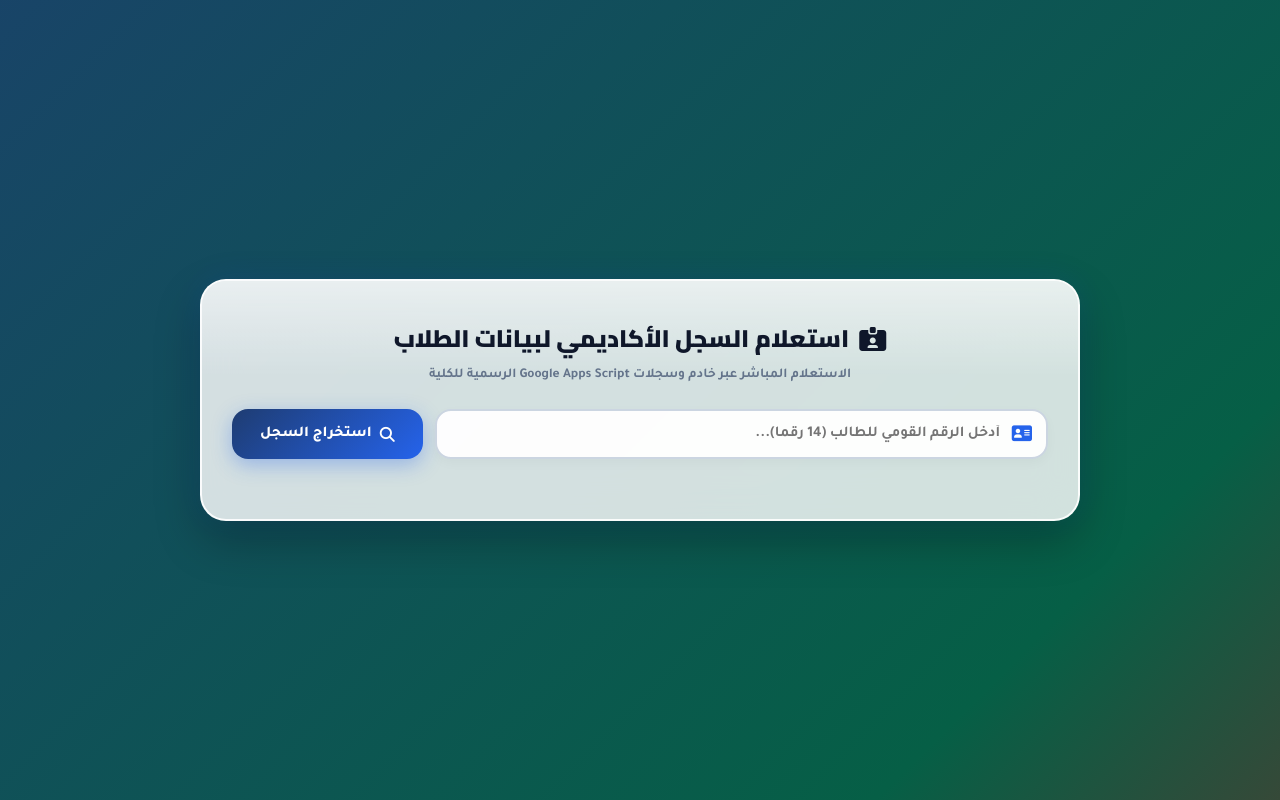
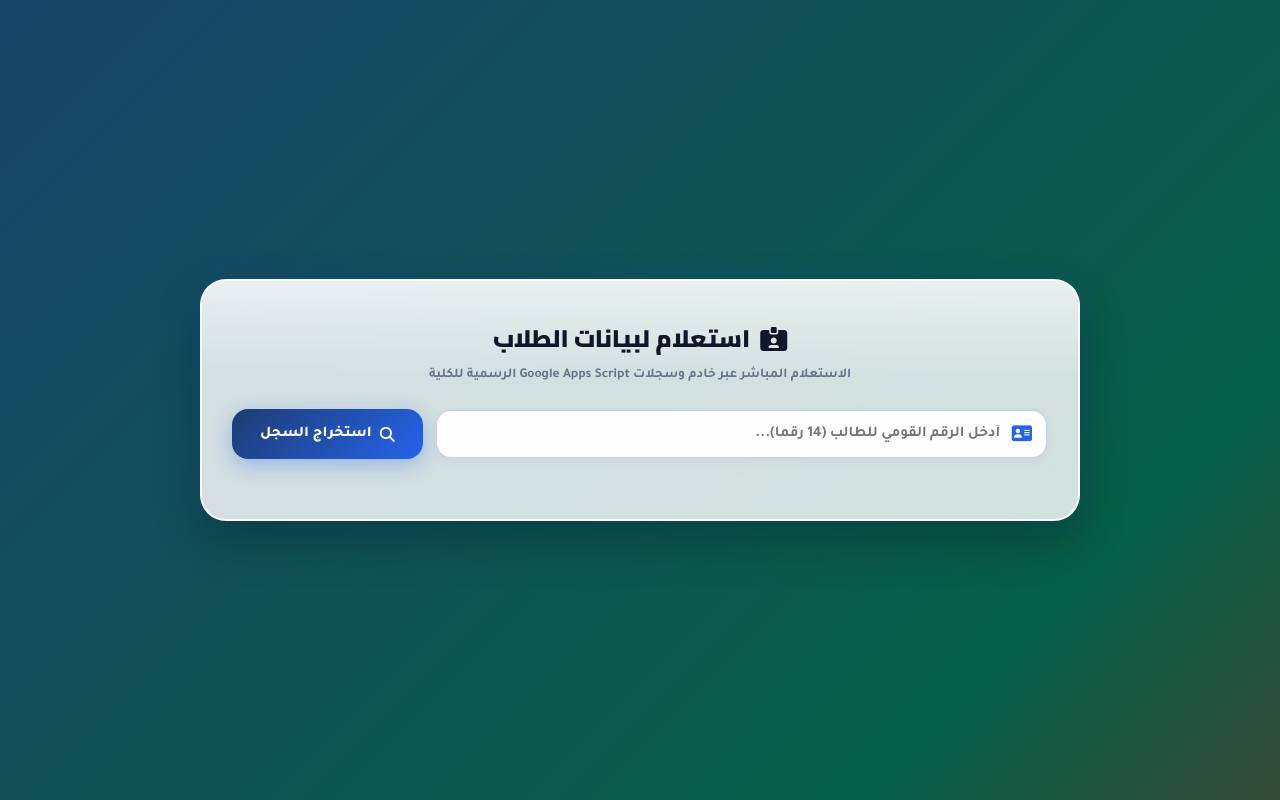
Before and after one commit to HassanDiab2005/ScienceStu, a plain HTML site: page index.html in a window 1280 px wide. Drawn offline with Linux system fonts and the light colour scheme.

Commit message:
Update header title for student data inquiry

```diff
--- a/index.html
+++ b/index.html
@@ -356,7 +356,7 @@
 
 <div class="glass-container">
     <div class="header-title">
-        <h2><i class="fa-solid fa-id-card-clip text-primary"></i> استعلام السجل الأكاديمي لبيانات الطلاب</h2>
+        <h2><i class="fa-solid fa-id-card-clip text-primary"></i> استعلام لبيانات الطلاب</h2>
         <p>الاستعلام المباشر عبر خادم وسجلات Google Apps Script الرسمية للكلية</p>
     </div>
 
```
